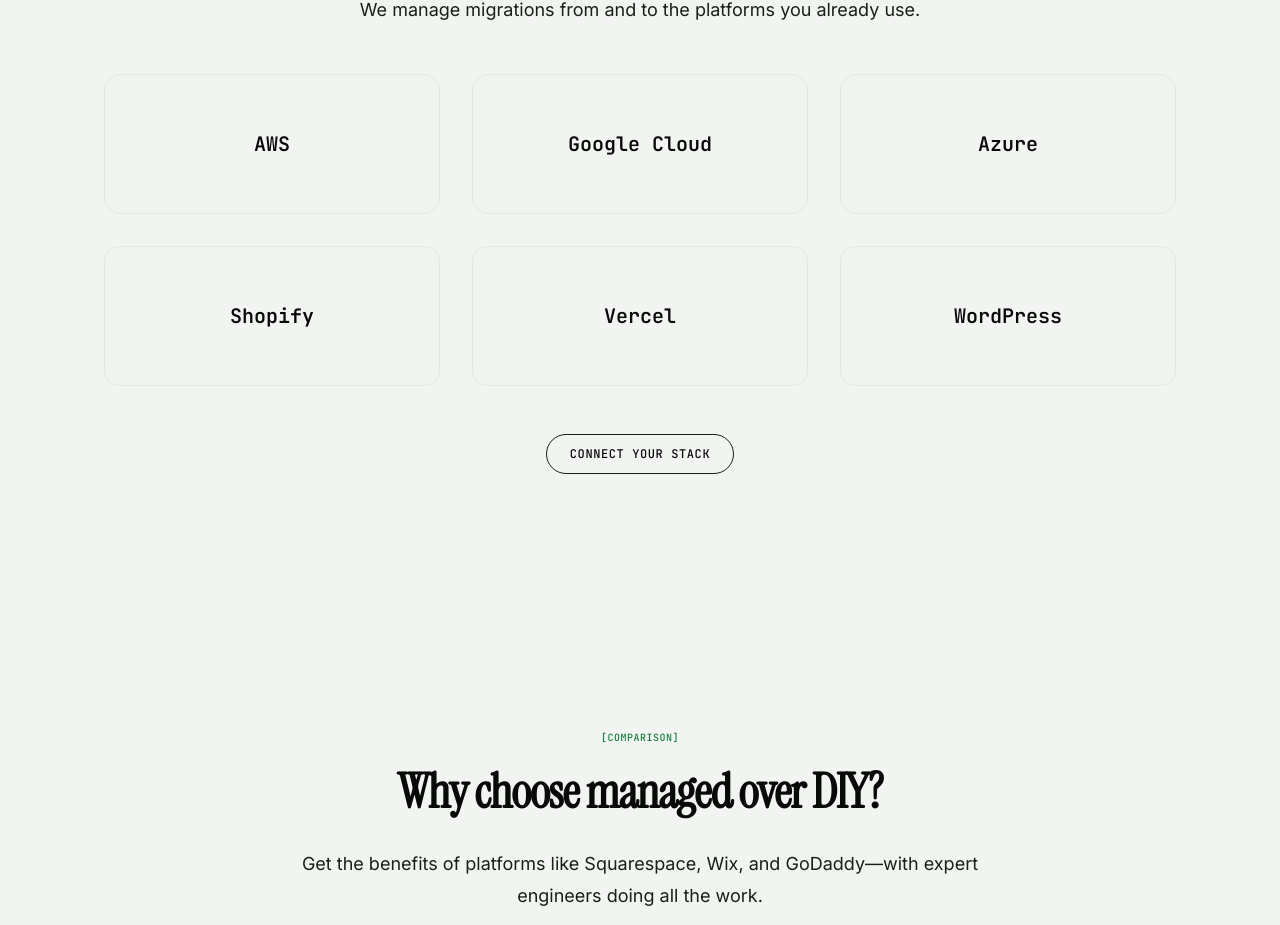
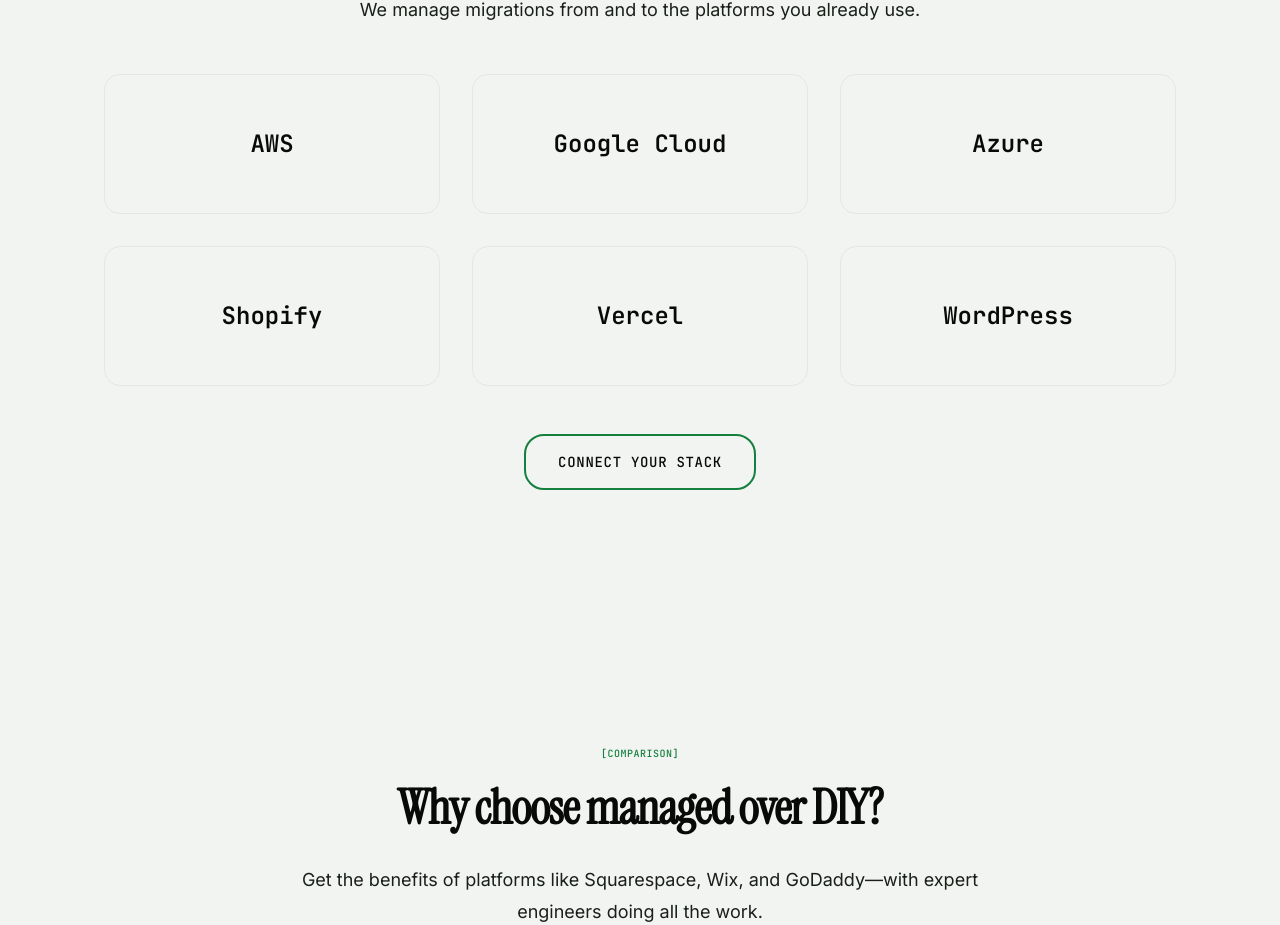
Before and after one commit to dfalt0/website-agency, a Next.js app: page / in a window 1280 px wide. Shown: the part 2679-3604 px from the top of the page. Built offline with nearby package versions, Linux system fonts and the light colour scheme.

Commit message:
changed font sizing and fixed on hover tracking when scrolling

```diff
--- a/components/sections/InfrastructureCloud.tsx
+++ b/components/sections/InfrastructureCloud.tsx
@@ -1,5 +1,6 @@
 "use client";
 
+import { useRef, useState, useEffect } from "react";
 import Link from "next/link";
 import { motion } from "framer-motion";
 import { cn } from "@/lib/utils";
@@ -18,6 +19,29 @@
  * Your stack, connected: platform cards with pixel-card hover animation (green variant).
  */
 export default function InfrastructureCloud() {
+  const connectRef = useRef<HTMLAnchorElement>(null);
+  const [connectHovered, setConnectHovered] = useState(false);
+  const mousePosRef = useRef({ x: 0, y: 0 });
+
+  useEffect(() => {
+    const handleMove = (e: MouseEvent) => {
+      mousePosRef.current = { x: e.clientX, y: e.clientY };
+    };
+    window.addEventListener("mousemove", handleMove, { passive: true });
+    return () => window.removeEventListener("mousemove", handleMove);
+  }, []);
+
+  useEffect(() => {
+    const handleScroll = () => {
+      if (!connectHovered || !connectRef.current) return;
+      const { x, y } = mousePosRef.current;
+      const el = document.elementFromPoint(x, y);
+      if (el && !connectRef.current.contains(el)) setConnectHovered(false);
+    };
+    window.addEventListener("scroll", handleScroll, { passive: true });
+    return () => window.removeEventListener("scroll", handleScroll);
+  }, [connectHovered]);
+
   return (
     <section className="bg-background py-24 lg:py-32">
       <div className="mx-auto max-w-[1200px] px-8 lg:px-16">
@@ -55,7 +79,7 @@
                   variant="green"
                   className="group min-h-[140px] w-full bg-surface transition-colors duration-200 hover:bg-[#166534]"
                 >
-                  <div className="relative z-10 font-mono text-xl font-semibold text-foreground transition-colors duration-200 group-hover:text-white">
+                  <div className="relative z-10 font-mono text-2xl font-semibold text-foreground transition-colors duration-200 group-hover:text-white">
                     {platform.name}
                   </div>
                 </PixelCard>
@@ -71,30 +95,18 @@
           viewport={{ once: true }}
         >
           <Link
+            ref={connectRef}
             href="/connect"
+            onMouseEnter={() => setConnectHovered(true)}
+            onMouseLeave={() => setConnectHovered(false)}
             className={cn(
-              "group relative inline-flex rounded-lg px-6 py-3 font-mono text-xs font-medium uppercase tracking-wider text-foreground transition-colors hover:text-emerald"
+              "relative inline-flex items-center justify-center rounded-lg border-2 border-primary px-8 py-4 font-mono text-sm font-medium uppercase tracking-wider transition-all duration-200",
+              connectHovered
+                ? "border-primary bg-primary text-primary-foreground"
+                : "border-primary text-foreground"
             )}
           >
             <span className="relative z-10">Connect your stack</span>
-            <span
-              className="absolute inset-0 rounded-lg border border-[#1A1F1A]"
-              style={{ borderWidth: "0.5px" }}
-              aria-hidden
-            />
-            <motion.span
-              className="absolute inset-[-1px] rounded-lg opacity-0 group-hover:opacity-100"
-              style={{
-                background: "linear-gradient(90deg, transparent, rgba(34, 197, 94, 0.3), transparent, rgba(34, 197, 94, 0.3))",
-                backgroundSize: "200% 100%",
-                mask: "linear-gradient(#fff 0 0) content-box, linear-gradient(#fff 0 0)",
-                maskComposite: "exclude",
-                padding: "0.5px",
-                WebkitMaskComposite: "xor",
-              }}
-              animate={{ backgroundPosition: ["0% 0%", "200% 0%"] }}
-              transition={{ duration: 2, repeat: Infinity, ease: "linear" }}
-            />
           </Link>
         </motion.div>
       </div>
--- a/components/sections/Process.tsx
+++ b/components/sections/Process.tsx
@@ -53,10 +53,16 @@
         <div className="grid grid-cols-1 gap-8 md:grid-cols-3">
           {steps.map((step, index) => {
             const Icon = step.icon;
+            const hoverPop =
+              index === 0
+                ? "hover:-translate-x-2 hover:-translate-y-3"
+                : index === 1
+                  ? "hover:-translate-y-3"
+                  : "hover:translate-x-2 hover:-translate-y-3";
             return (
               <Card
                 key={index}
-                className="transition-all duration-300 hover:shadow-card-hover"
+                className={`transition-all duration-300 hover:shadow-[0_20px_50px_-12px_rgba(0,0,0,0.14),0_28px_64px_-12px_rgba(0,0,0,0.1)] ${hoverPop}`}
               >
                 <CardHeader>
                   <div className="mb-4 flex items-center gap-4">
```
